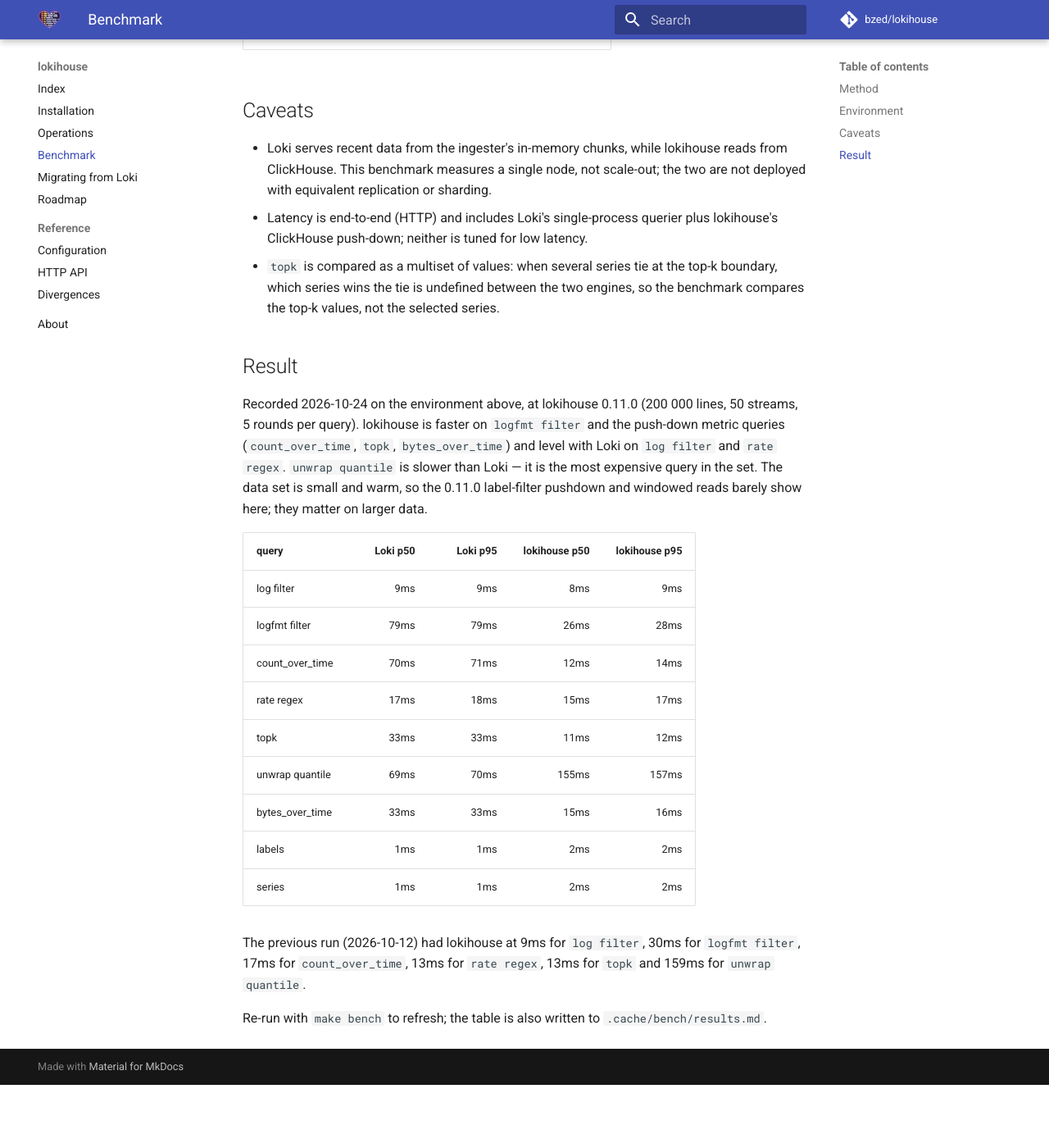
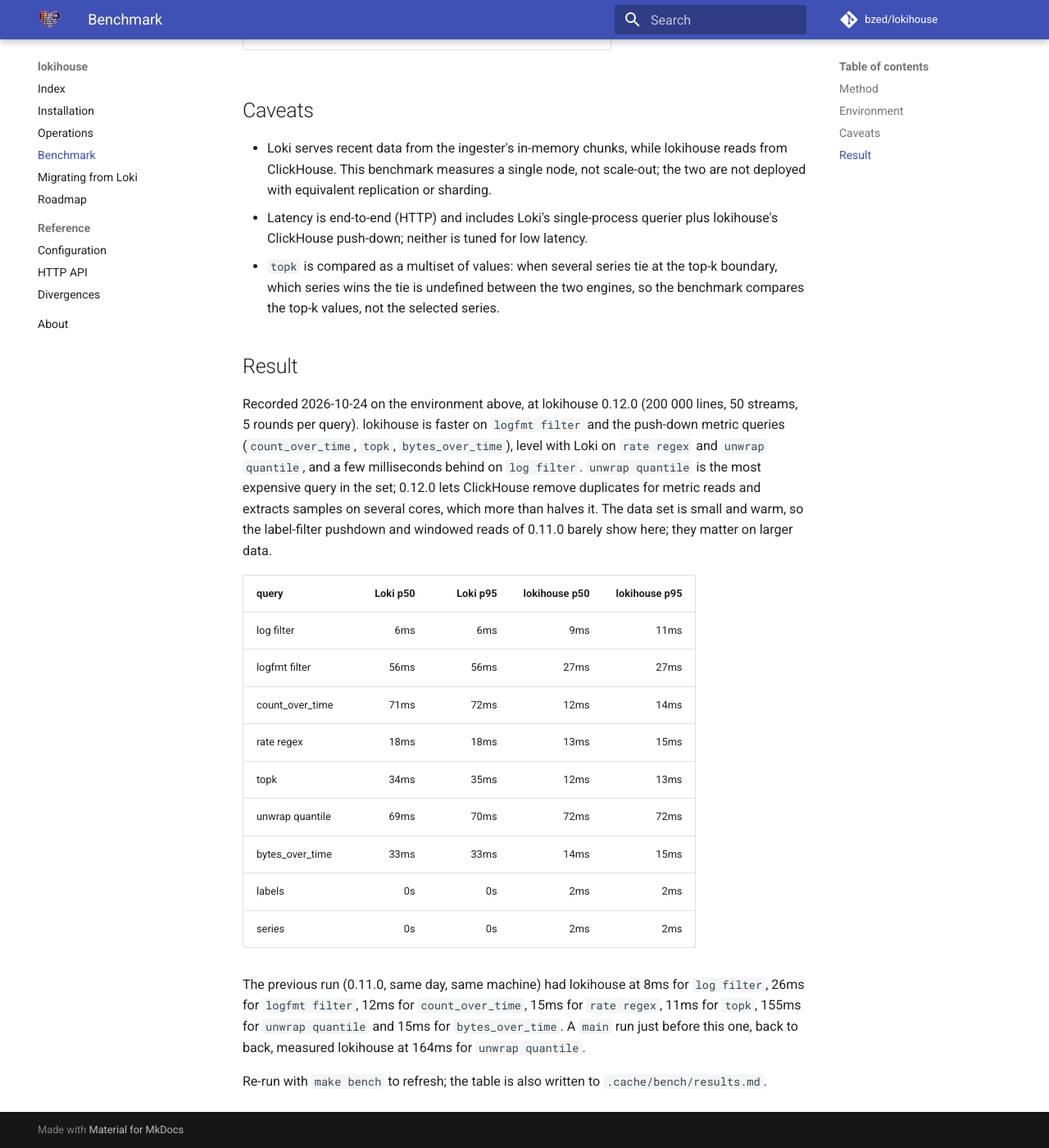
Before and after one commit to bzed/lokihouse, an MkDocs documentation site: the page built from docs/benchmark.md, in a window 1280 px wide and 1400 px high, scrolled down 987 px. Shown: the whole window at 82% size. Built offline with MkDocs 1.6.1 and Material for MkDocs 9.7.7, drawn with Linux system fonts in a browser that asks for light colours; comment, search, counter and statistics services are not loaded; before the commit the page ends 2310 px from its top, so only the background shows below that.

Commit message:
docs: record the 0.12.0 benchmark run
Co-Authored-By: Claude Sonnet 5.5 <noreply@anthropic.com>

```diff
--- a/docs/benchmark.md
+++ b/docs/benchmark.md
@@ -44,29 +44,33 @@ compared with the oracle's `Compare`, so a fast-but-wrong answer fails the run.
 
 ## Result
 
-Recorded 2026-10-24 on the environment above, at lokihouse 0.11.0 (200 000
+Recorded 2026-10-24 on the environment above, at lokihouse 0.12.0 (200 000
 lines, 50 streams, 5 rounds per query). lokihouse is faster on `logfmt filter`
-and the push-down metric queries (`count_over_time`, `topk`, `bytes_over_time`)
-and level with Loki on `log filter` and `rate regex`. `unwrap quantile` is slower
-than Loki — it is the most expensive query in the set.
-The data set is small and warm, so the 0.11.0 label-filter pushdown and windowed
-reads barely show here; they matter on larger data.
+and the push-down metric queries (`count_over_time`, `topk`, `bytes_over_time`),
+level with Loki on `rate regex` and `unwrap quantile`, and a few milliseconds
+behind on `log filter`. `unwrap quantile` is the most expensive query in the set;
+0.12.0 lets ClickHouse remove duplicates for metric reads and extracts samples on
+several cores, which more than halves it. The data set is small and warm, so the
+label-filter pushdown and windowed reads of 0.11.0 barely show here; they matter
+on larger data.
 
 | query | Loki p50 | Loki p95 | lokihouse p50 | lokihouse p95 |
 |---|---:|---:|---:|---:|
-| log filter | 9ms | 9ms | 8ms | 9ms |
-| logfmt filter | 79ms | 79ms | 26ms | 28ms |
-| count_over_time | 70ms | 71ms | 12ms | 14ms |
-| rate regex | 17ms | 18ms | 15ms | 17ms |
-| topk | 33ms | 33ms | 11ms | 12ms |
-| unwrap quantile | 69ms | 70ms | 155ms | 157ms |
-| bytes_over_time | 33ms | 33ms | 15ms | 16ms |
-| labels | 1ms | 1ms | 2ms | 2ms |
-| series | 1ms | 1ms | 2ms | 2ms |
+| log filter | 6ms | 6ms | 9ms | 11ms |
+| logfmt filter | 56ms | 56ms | 27ms | 27ms |
+| count_over_time | 71ms | 72ms | 12ms | 14ms |
+| rate regex | 18ms | 18ms | 13ms | 15ms |
+| topk | 34ms | 35ms | 12ms | 13ms |
+| unwrap quantile | 69ms | 70ms | 72ms | 72ms |
+| bytes_over_time | 33ms | 33ms | 14ms | 15ms |
+| labels | 0s | 0s | 2ms | 2ms |
+| series | 0s | 0s | 2ms | 2ms |
 
-The previous run (2026-10-12) had lokihouse at 9ms for `log filter`, 30ms
-for `logfmt filter`, 17ms for `count_over_time`, 13ms for `rate regex`, 13ms for
-`topk` and 159ms for `unwrap quantile`.
+The previous run (0.11.0, same day, same machine) had lokihouse at 8ms for
+`log filter`, 26ms for `logfmt filter`, 12ms for `count_over_time`, 15ms for
+`rate regex`, 11ms for `topk`, 155ms for `unwrap quantile` and 15ms for
+`bytes_over_time`. A `main` run just before this one, back to back, measured
+lokihouse at 164ms for `unwrap quantile`.
 
 Re-run with `make bench` to refresh; the table is also written to
 `.cache/bench/results.md`.
```
